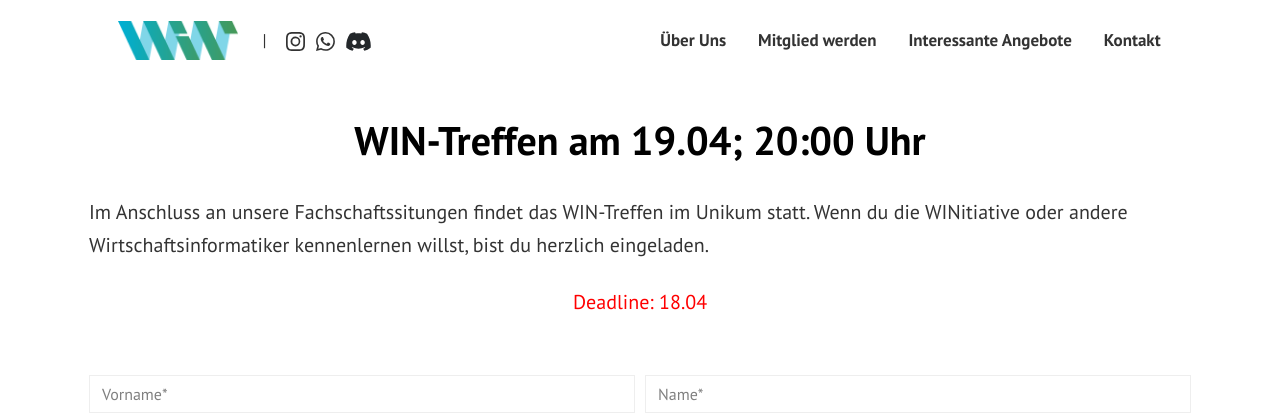
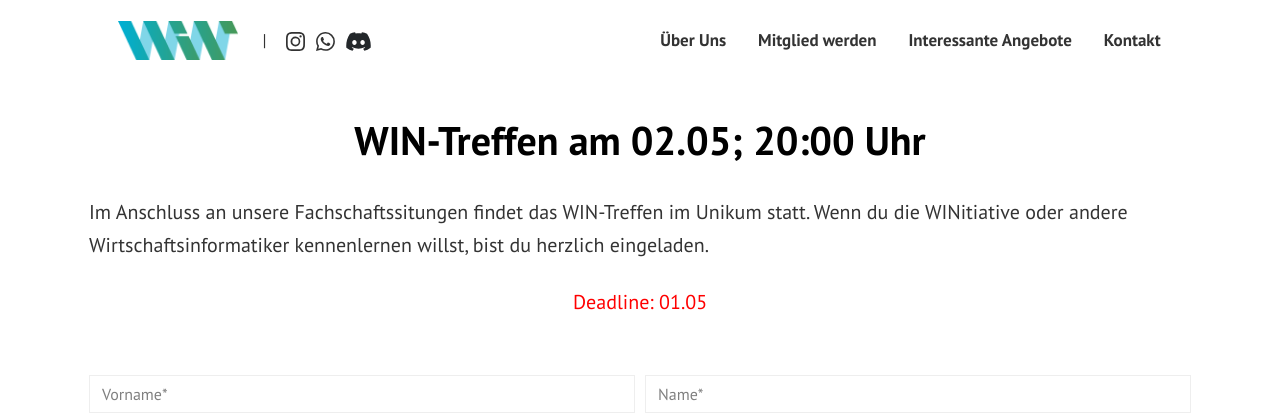
Before and after one commit to WINitiative-Augsburg-eV/webseite, a Jekyll site: the page built from pages/stammtisch-anmeldung.html, in a window 1280 px wide. Shown: the top 415 px of the page. Built offline with Jekyll 4.4.1, drawn with Linux system fonts in a browser that asks for light colours.

Commit message:
Update Daten

```diff
--- a/pages/stammtisch-anmeldung.html
+++ b/pages/stammtisch-anmeldung.html
@@ -1,6 +1,6 @@
 ---
 layout: page
-title: WIN-Treffen am 19.04; 20:00 Uhr
+title: WIN-Treffen am 02.05; 20:00 Uhr
 permalink: "/win-treffen/"
 comments: false
 ---
@@ -10,7 +10,7 @@
     <input type="hidden" name="_captcha" value="false">
 <p class="lead mb-4">Im Anschluss an unsere Fachschaftssitungen findet das WIN-Treffen im Unikum statt. Wenn du die WINitiative oder andere Wirtschaftsinformatiker kennenlernen willst, bist du herzlich eingeladen.</p>
 <p class="mb-4"></p>
-  <center><p class="mb-4" style="color: red">Deadline: 18.04</p></center>
+  <center><p class="mb-4" style="color: red">Deadline: 01.05</p></center>
 <br>
 <div class="form-row">
 <div class="form-group col-md-6">
```
